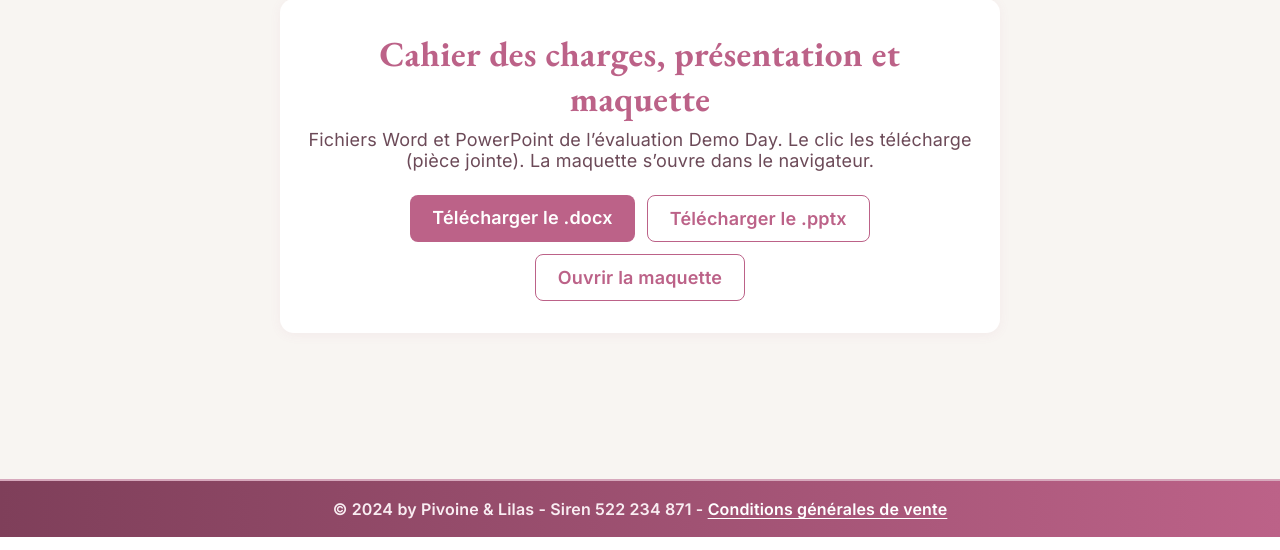
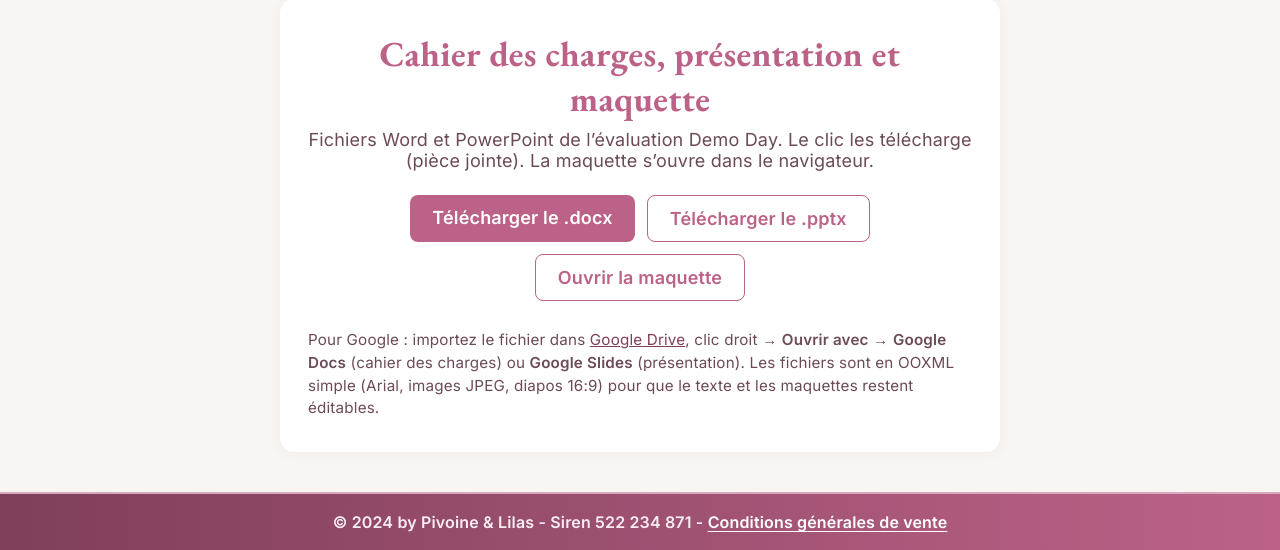
Before and after one commit to Issercio/Demo-day, a Python web app: template Demoday/app/templates/livrables.html in a window 1280 px wide. Shown: the part 263-813 px from the top of the page. Run offline with Jinja, Linux system fonts and the light colour scheme; the template is opened without the code that fills it, so the values that code supplies are empty.

Commit message:
Rebuild the spec and deck so Google Docs and Slides can import them.
Use Arial, inline JPEG pictures, standard Word tables, and 16:9 title/content
slides so Drive conversion keeps editable text. Document the upload path on
the README and livrables page.

Co-authored-by: Issercio <Issercio@users.noreply.github.com>

```diff
--- a/Demoday/app/templates/livrables.html
+++ b/Demoday/app/templates/livrables.html
@@ -17,6 +17,8 @@
     }
     .download-wrap h1 { color: #bc6288; margin-bottom: 8px; }
     .download-wrap p { color: #6c4a58; margin-bottom: 24px; }
+    .download-wrap p.google-import { margin-top: 28px; margin-bottom: 0; font-size: 0.95rem; text-align: left; line-height: 1.5; }
+    .download-wrap p.google-import a { color: #7f3f5a; }
     .download-actions { display: flex; flex-wrap: wrap; gap: 12px; justify-content: center; }
     .download-actions a {
       display: inline-block;
@@ -53,6 +55,13 @@
       <a href="/downloads/Pivoine-Lilas.pptx" class="secondary" download>Télécharger le .pptx</a>
       <a href="/maquettes/" class="secondary">Ouvrir la maquette</a>
     </div>
+    <p class="google-import">
+      Pour Google&nbsp;: importez le fichier dans
+      <a href="https://drive.google.com" rel="noopener">Google Drive</a>,
+      clic droit → <strong>Ouvrir avec</strong> → <strong>Google Docs</strong> (cahier des charges)
+      ou <strong>Google Slides</strong> (présentation). Les fichiers sont en OOXML simple
+      (Arial, images JPEG, diapos 16:9) pour que le texte et les maquettes restent éditables.
+    </p>
   </main>
   <footer class="site-footer">
     &copy; 2024 by Pivoine &amp; Lilas - Siren 522 234 871 -
```
Also changed, not shown: Demoday/tests/test_admin_guard.py (+22 -3 lines), docs/testing.md (+1 -1 lines), README.md, 2 other files.
